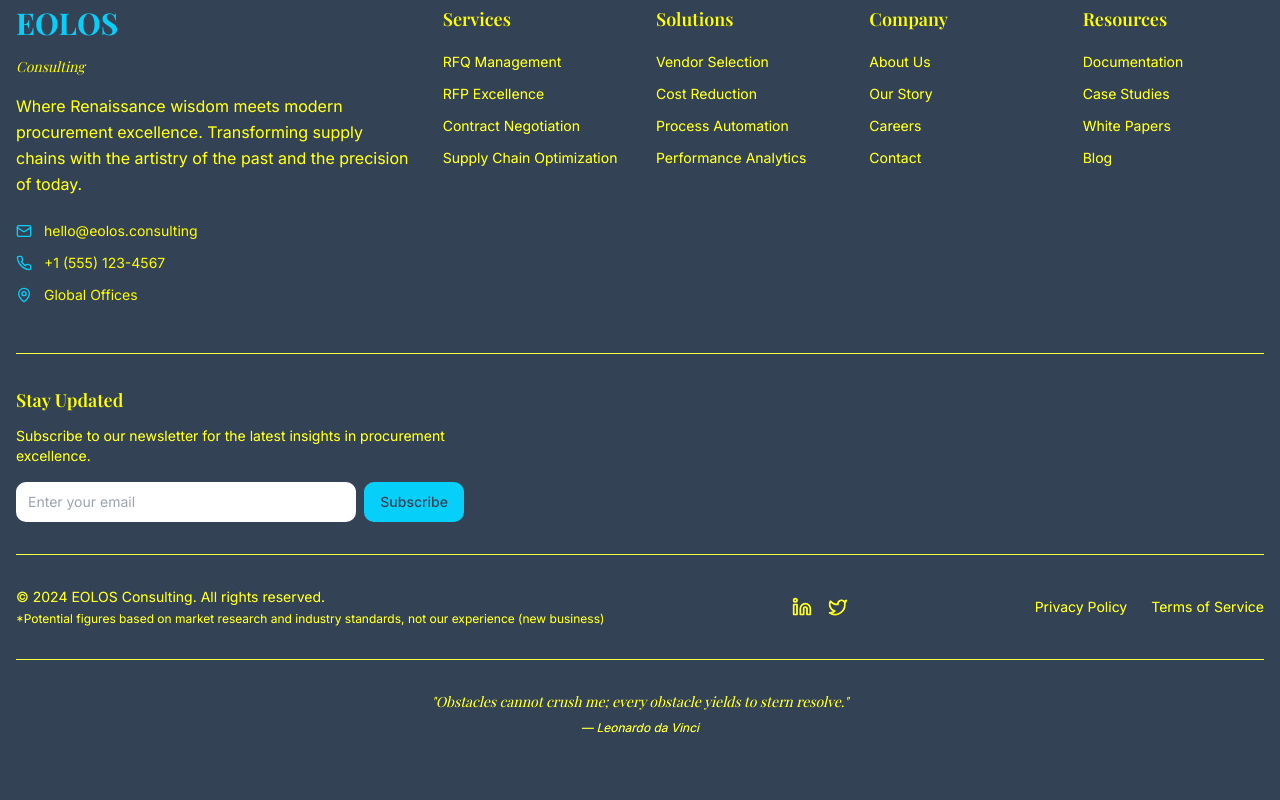
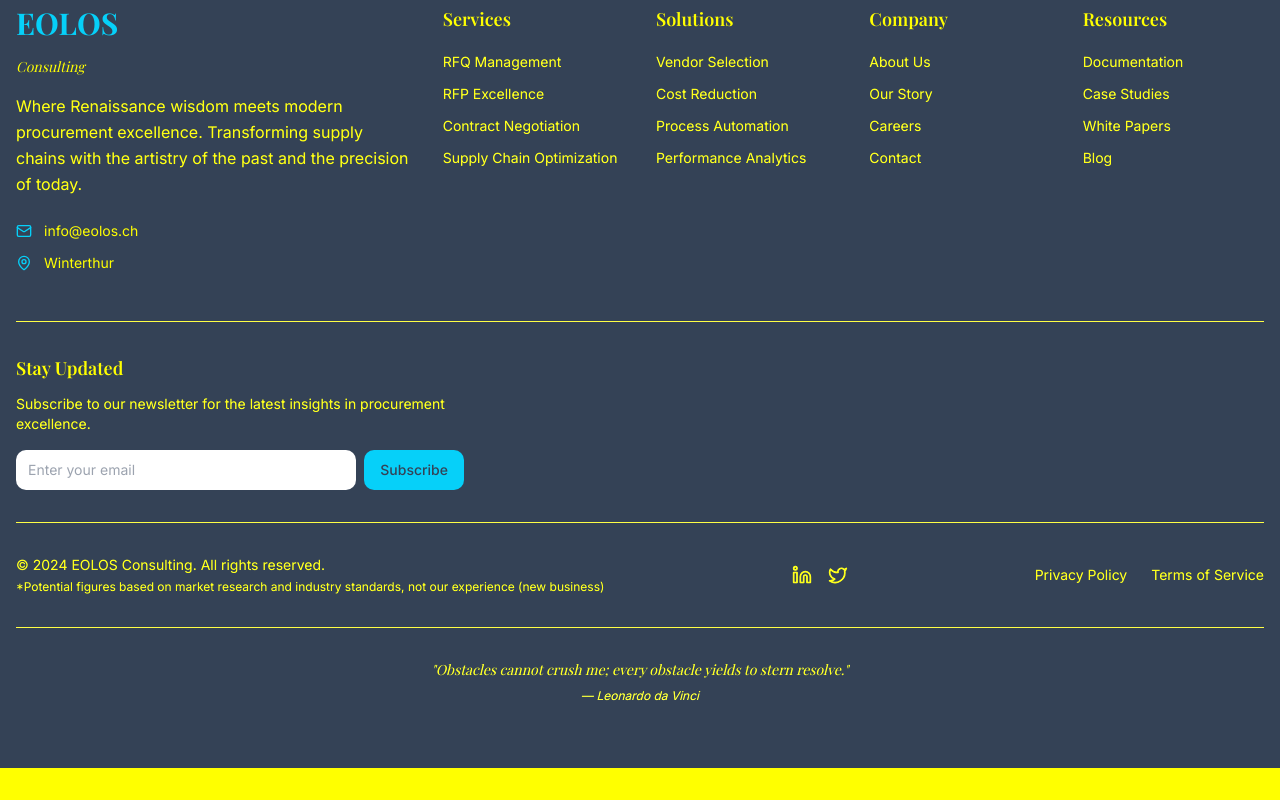
Before and after one commit to photomayhen/eolos.ch, a React (Vite) app: page / in a window 1280 px wide. Shown: the part 6623-7423 px from the top of the page. After the commit the page ends 7391 px from the top, so only its background shows below. Built offline with nearby package versions, Linux system fonts and the light colour scheme.

Commit message:
Update footer contact information
Update email to info@eolos.ch, remove phone number, and specify Global Offices as Winterthur without a specific address.

```diff
--- a/src/components/Footer.tsx
+++ b/src/components/Footer.tsx
@@ -61,15 +61,11 @@ export const Footer = () => {
             <div className="space-y-3">
               <div className="flex items-center space-x-3">
                 <Mail className="h-4 w-4 text-primary-light" />
-                <span className="text-sm">hello@eolos.consulting</span>
-              </div>
-              <div className="flex items-center space-x-3">
-                <Phone className="h-4 w-4 text-primary-light" />
-                <span className="text-sm">+1 (555) 123-4567</span>
+                <span className="text-sm">info@eolos.ch</span>
               </div>
               <div className="flex items-center space-x-3">
                 <MapPin className="h-4 w-4 text-primary-light" />
-                <span className="text-sm">Global Offices</span>
+                <span className="text-sm">Winterthur</span>
               </div>
             </div>
           </div>
```
